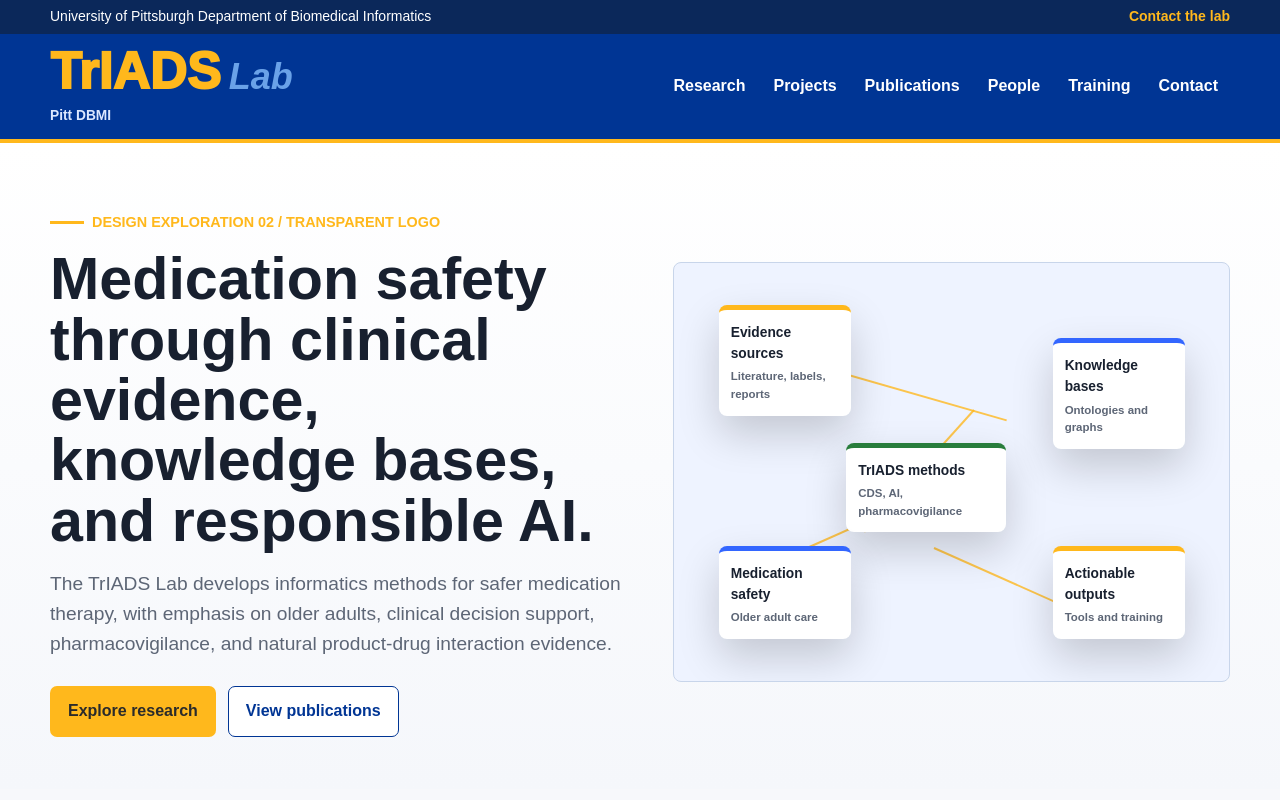
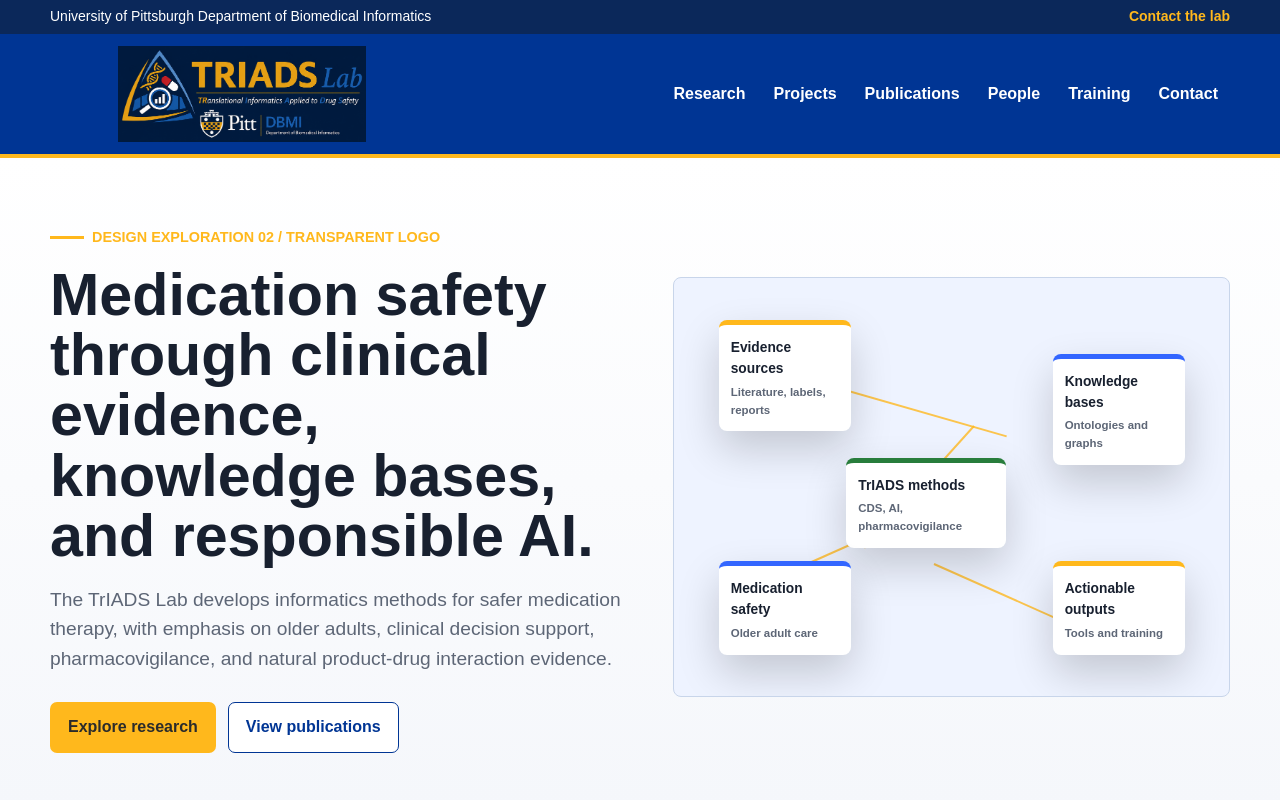
Before and after one commit to rkboyce/triads-lab-web, a SvelteKit app: page / in a window 1280 px wide. Shown: the top 800 px of the page. Built offline with nearby package versions, Linux system fonts and the light colour scheme.

Commit message:
fix: restore logo image and target content anchors

```diff
--- a/src/routes/+page.svelte
+++ b/src/routes/+page.svelte
@@ -61,9 +61,7 @@
   </div>
   <div class="wrap nav-inner">
     <a class="brand" href="/" aria-label="TrIADS Lab home">
-      <span class="brand-mark">TrIADS</span>
-      <span class="brand-lab">Lab</span>
-      <span class="brand-context">Pitt DBMI</span>
+      <img class="brand-logo" src="/triads-lab-logo-cropped.png" alt="TrIADS Lab, Pitt DBMI" />
     </a>
     <nav aria-label="Primary navigation">
       <a href="#research">Research</a>
@@ -102,8 +100,8 @@
     </div>
   </section>
 
-  <section id="research" class="band grey">
-    <div class="wrap">
+  <section class="band grey">
+    <div id="research" class="wrap anchor-target">
       <div class="section-head">
         <div>
           <h2>Research Themes</h2>
@@ -125,8 +123,8 @@
     </div>
   </section>
 
-  <section id="projects" class="band">
-    <div class="wrap split">
+  <section class="band">
+    <div id="projects" class="wrap split anchor-target">
       <div class="panel-blue">
         <p class="eyebrow">Featured Project</p>
         <h2>Natural product-drug interaction evidence graphs</h2>
@@ -147,8 +145,8 @@
     </div>
   </section>
 
-  <section id="publications" class="band grey">
-    <div class="wrap">
+  <section class="band grey">
+    <div id="publications" class="wrap anchor-target">
       <div class="section-head">
         <div>
           <h2>Recent Work Mockup</h2>
@@ -173,8 +171,8 @@
     </div>
   </section>
 
-  <section id="people" class="band">
-    <div class="wrap">
+  <section class="band">
+    <div id="people" class="wrap anchor-target">
       <div class="section-head">
         <div>
           <h2>People and Training</h2>
@@ -200,8 +198,8 @@
     </div>
   </section>
 
-  <section id="contact" class="contact">
-    <div class="wrap contact-inner">
+  <section class="contact">
+    <div id="contact" class="wrap contact-inner anchor-target">
       <div>
         <h2>Work with TrIADS</h2>
         <p>For collaborations, student opportunities, or project questions, route visitors to the lab contact and Pitt DBMI context.</p>
@@ -227,12 +225,10 @@
   .topbar-inner, .nav-inner, .contact-inner, .footer-inner { display: flex; justify-content: space-between; gap: 20px; align-items: center; }
   .topbar-inner { min-height: 34px; }
   .topbar a, footer a, .panel-blue a { color: var(--pitt-gold); font-weight: 800; }
-  .nav-inner { min-height: 92px; padding: 12px 0; }
-  .brand { display: flex; flex-wrap: wrap; gap: 8px; align-items: baseline; color: var(--pitt-white); min-width: 280px; }
+  .nav-inner { min-height: 112px; padding: 12px 0; }
+  .brand { display: flex; align-items: center; color: var(--pitt-white); min-width: 280px; }
   .brand:hover { text-decoration: none; }
-  .brand-mark { color: var(--pitt-gold); font-size: clamp(2.15rem, 4vw, 3.25rem); font-weight: 950; line-height: 1; }
-  .brand-lab { color: #6aa2e8; font-size: clamp(1.6rem, 3vw, 2.25rem); font-style: italic; font-weight: 800; line-height: 1; }
-  .brand-context { flex-basis: 100%; color: #dce8ff; font-size: 0.86rem; font-weight: 800; }
+  .brand-logo { display: block; width: clamp(260px, 30vw, 430px); max-height: 96px; height: auto; object-fit: contain; }
   nav { display: flex; justify-content: flex-end; gap: 4px; flex-wrap: wrap; }
   nav a { min-height: 44px; padding: 11px 12px; border-radius: 6px; color: var(--pitt-white); font-weight: 800; }
   nav a:hover { background: rgb(255 255 255 / 12%); color: var(--pitt-gold); text-decoration: none; }
@@ -259,6 +255,7 @@
   .line { position: absolute; height: 2px; background: rgb(255 184 28 / 78%); transform-origin: left center; }
   .l1 { width: 190px; left: 27%; top: 25%; transform: rotate(16deg); } .l2 { width: 164px; left: 54%; top: 35%; transform: rotate(132deg); } .l3 { width: 180px; left: 24%; top: 68%; transform: rotate(-24deg); } .l4 { width: 184px; right: 20%; top: 68%; transform: rotate(24deg); }
   .band { padding: 64px 0; }
+  .anchor-target { scroll-margin-top: 18px; }
   .band.grey { background: var(--surface); }
   .section-head { display: flex; justify-content: space-between; gap: 28px; align-items: end; margin-bottom: 26px; }
   .section-head p { max-width: 690px; margin-bottom: 0; color: var(--muted); }
@@ -285,5 +282,5 @@
   .contact p { max-width: 720px; margin-bottom: 0; color: #eef3ff; }
   footer { padding: 34px 0; background: #101827; color: #dce4f5; font-size: 0.92rem; }
   @media (max-width: 900px) { .hero-grid, .split, .grid-3, .people-grid { grid-template-columns: 1fr; } .topbar-inner, .nav-inner, .section-head, .contact-inner { align-items: start; flex-direction: column; } .nav-inner { padding: 16px 0; } nav { justify-content: flex-start; } }
-  @media (max-width: 560px) { .wrap { width: min(var(--max-width), calc(100% - 28px)); } .brand { min-width: 0; } .node { width: 120px; font-size: 0.78rem; } .n3 { left: 28%; width: 132px; } .publication { grid-template-columns: 1fr; } }
+  @media (max-width: 560px) { .wrap { width: min(var(--max-width), calc(100% - 28px)); } .brand { min-width: 0; } .brand-logo { width: min(100%, 320px); } .node { width: 120px; font-size: 0.78rem; } .n3 { left: 28%; width: 132px; } .publication { grid-template-columns: 1fr; } }
 </style>
```
Also changed, not shown: static/triads-lab-logo-cropped.png (added).
